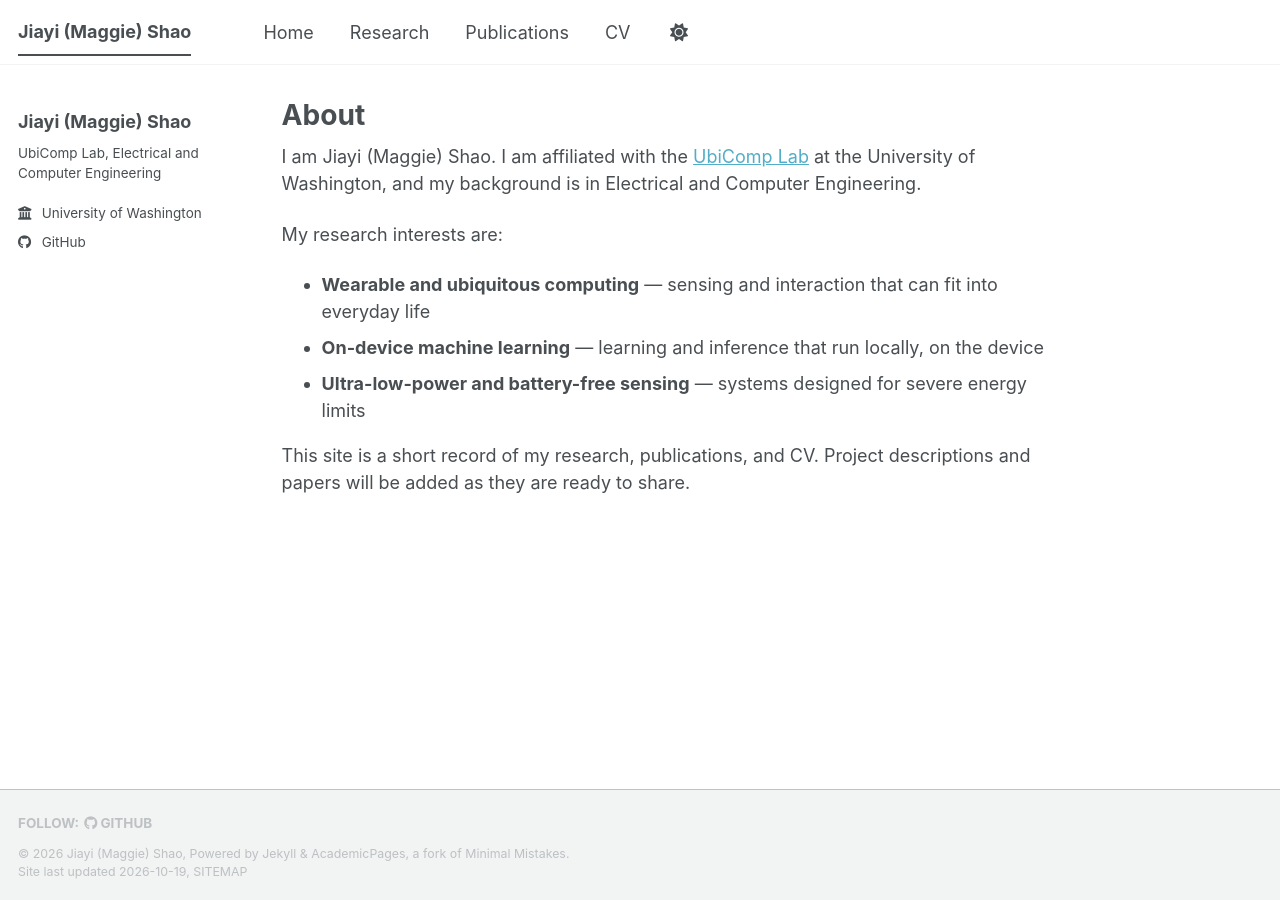
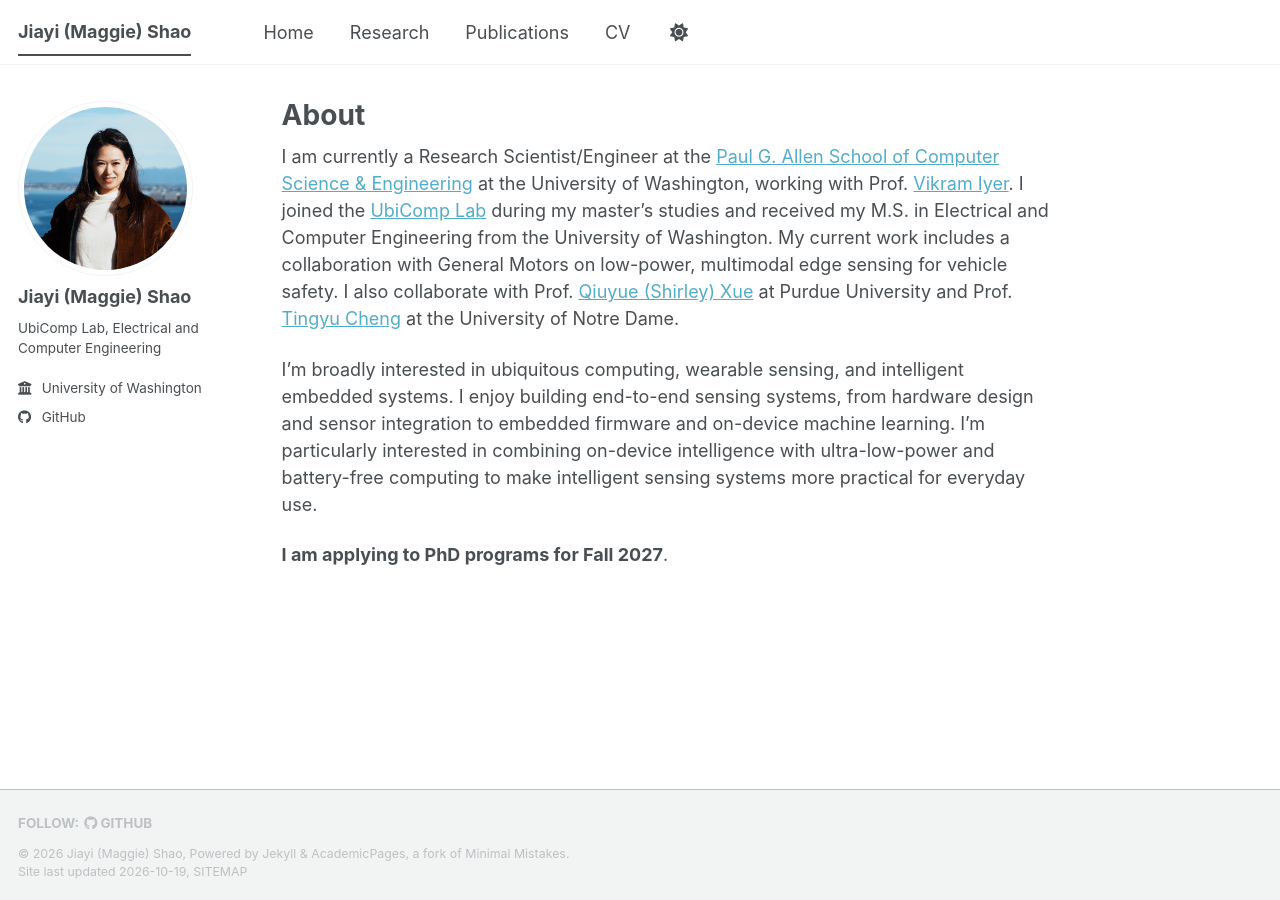
Before and after one commit to jiayimaggieshao/jiayimaggieshao.github.io, a Jekyll site: the page built from _pages/about.md, in a window 1280 px wide. Built offline with Jekyll 4.4.1, drawn with Linux system fonts in a browser that asks for light colours; a style sheet for code colours, icons or effects is not loaded.

Commit message:
Update the About page and add a sidebar profile photo.
Describe the current research role and collaborations, and show a modestly cropped portrait in the existing author sidebar.

Co-authored-by: Cursor <cursoragent@cursor.com>

```diff
--- a/_config.yml
+++ b/_config.yml
@@ -22,7 +22,7 @@ repository               : "jiayimaggieshao/jiayimaggieshao.github.io"
 #               Additional customization can be done by editing /_includes/author-profile.html
 author:
   # Biographic information
-  avatar           : # portrait left blank for now
+  avatar           : "jiayi-profile.jpg"
   name             : "Jiayi (Maggie) Shao"
   pronouns         : # example: "she/her"
   bio              : "UbiComp Lab, Electrical and Computer Engineering"
--- a/_pages/about.md
+++ b/_pages/about.md
@@ -7,12 +7,8 @@ redirect_from:
   - /about.html
 ---
 
-I am Jiayi (Maggie) Shao. I am affiliated with the [UbiComp Lab](https://ubicomplab.cs.washington.edu/) at the University of Washington, and my background is in Electrical and Computer Engineering.
+I am currently a Research Scientist/Engineer at the [Paul G. Allen School of Computer Science & Engineering](https://www.cs.washington.edu/) at the University of Washington, working with Prof. [Vikram Iyer](https://homes.cs.washington.edu/~vsiyer/). I joined the [UbiComp Lab](https://ubicomplab.cs.washington.edu/) during my master's studies and received my M.S. in Electrical and Computer Engineering from the University of Washington. My current work includes a collaboration with General Motors on low-power, multimodal edge sensing for vehicle safety. I also collaborate with Prof. [Qiuyue (Shirley) Xue](https://xueqiuyue.com/) at Purdue University and Prof. [Tingyu Cheng](https://tingyucheng.com/) at the University of Notre Dame.
 
-My research interests are:
+I'm broadly interested in ubiquitous computing, wearable sensing, and intelligent embedded systems. I enjoy building end-to-end sensing systems, from hardware design and sensor integration to embedded firmware and on-device machine learning. I'm particularly interested in combining on-device intelligence with ultra-low-power and battery-free computing to make intelligent sensing systems more practical for everyday use.
 
-- **Wearable and ubiquitous computing** — sensing and interaction that can fit into everyday life
-- **On-device machine learning** — learning and inference that run locally, on the device
-- **Ultra-low-power and battery-free sensing** — systems designed for severe energy limits
-
-This site is a short record of my research, publications, and CV. Project descriptions and papers will be added as they are ready to share.
+**I am applying to PhD programs for Fall 2027**.
```
Also changed, not shown: images/jiayi-profile.jpg (added).
